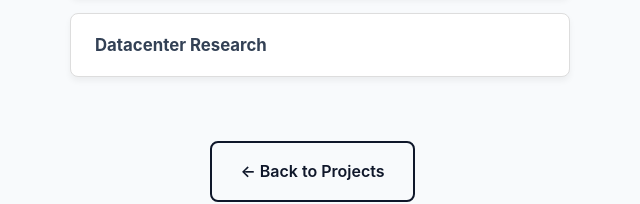
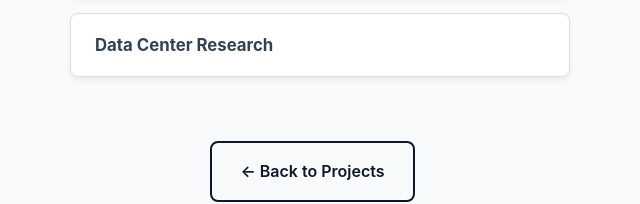
Before and after one commit to samueltatum05/samueltatum05.github.io, a plain HTML site: page project4.html in a window 1280 px wide. Shown: the part 1260-1464 px from the top of the page, 320-960 px from the left. Drawn offline with Linux system fonts and the light colour scheme.

Commit message:
Update project4.html

```diff
--- a/project4.html
+++ b/project4.html
@@ -70,7 +70,7 @@
                 <a href="project4-sub3.html" class="project-card">Deep Space Probe Power System</a>
                 <a href="project4-sub4.html" class="project-card">Thermal Energy Storage</a>
                 <a href="project4-sub5.html" class="project-card">Mini Heat Exchanger</a>
-                <a href="project4-sub6.html" class="project-card">Datacenter Research</a>
+                <a href="project4-sub6.html" class="project-card">Data Center Research</a>
             </div>
 
             <!-- Back Button -->
```
